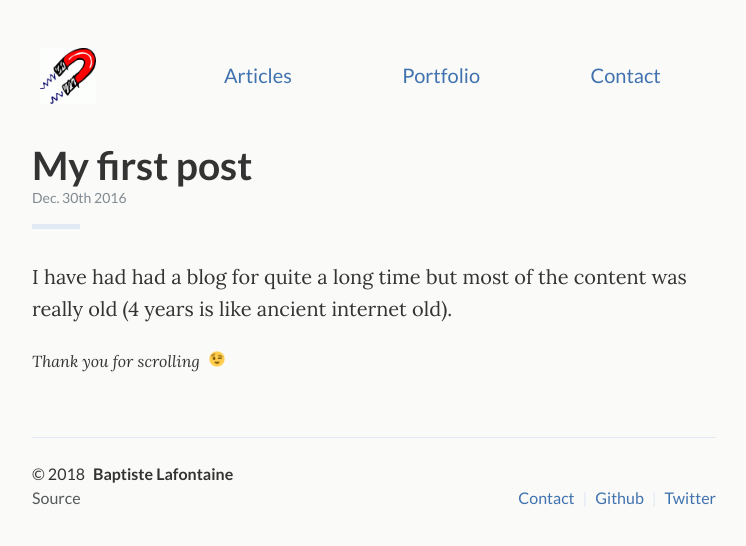
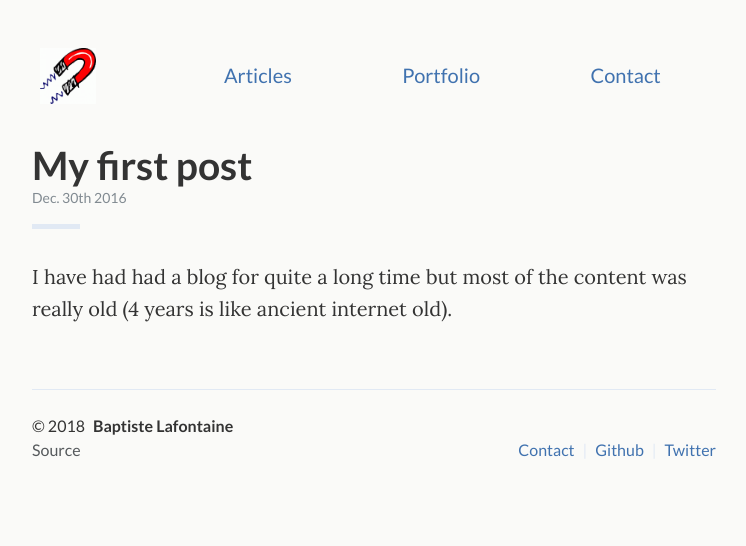
Before and after one commit to magnetik/magnetik.github.io, a Jekyll site: the page built from _posts/2016-12-30-first.md, in a window 1280 px wide. Shown: the top 546 px of the page, without its empty margins (266-1012 px from the left). Built offline with Jekyll 4.4.1, drawn with Linux system fonts in a browser that asks for light colours; comment, search, counter and statistics services are not loaded; part of the change alters nothing that is shown.

Commit message:
Add disqus

```diff
--- a/_layouts/post.html
+++ b/_layouts/post.html
@@ -23,6 +23,26 @@ layout: default
     {{ content }}
   </div>
 
-  <em>Thank you for scrolling</em> <img src="{{ site.baseurl }}/assets/img/wink.png" class="emoji left">
+<div id="disqus_thread"></div>
+<script>
+
+/**
+*  RECOMMENDED CONFIGURATION VARIABLES: EDIT AND UNCOMMENT THE SECTION BELOW TO INSERT DYNAMIC VALUES FROM YOUR PLATFORM OR CMS.
+*  LEARN WHY DEFINING THESE VARIABLES IS IMPORTANT: https://disqus.com/admin/universalcode/#configuration-variables*/
+/*
+var disqus_config = function () {
+this.page.url = PAGE_URL;  // Replace PAGE_URL with your page's canonical URL variable
+this.page.identifier = PAGE_IDENTIFIER; // Replace PAGE_IDENTIFIER with your page's unique identifier variable
+};
+*/
+(function() { // DON'T EDIT BELOW THIS LINE
+var d = document, s = d.createElement('script');
+s.src = 'https://magnetik-1.disqus.com/embed.js';
+s.setAttribute('data-timestamp', +new Date());
+(d.head || d.body).appendChild(s);
+})();
+</script>
+<noscript>Please enable JavaScript to view the <a href="https://disqus.com/?ref_noscript">comments powered by Disqus.</a></noscript>
+
 
 </article>
```
